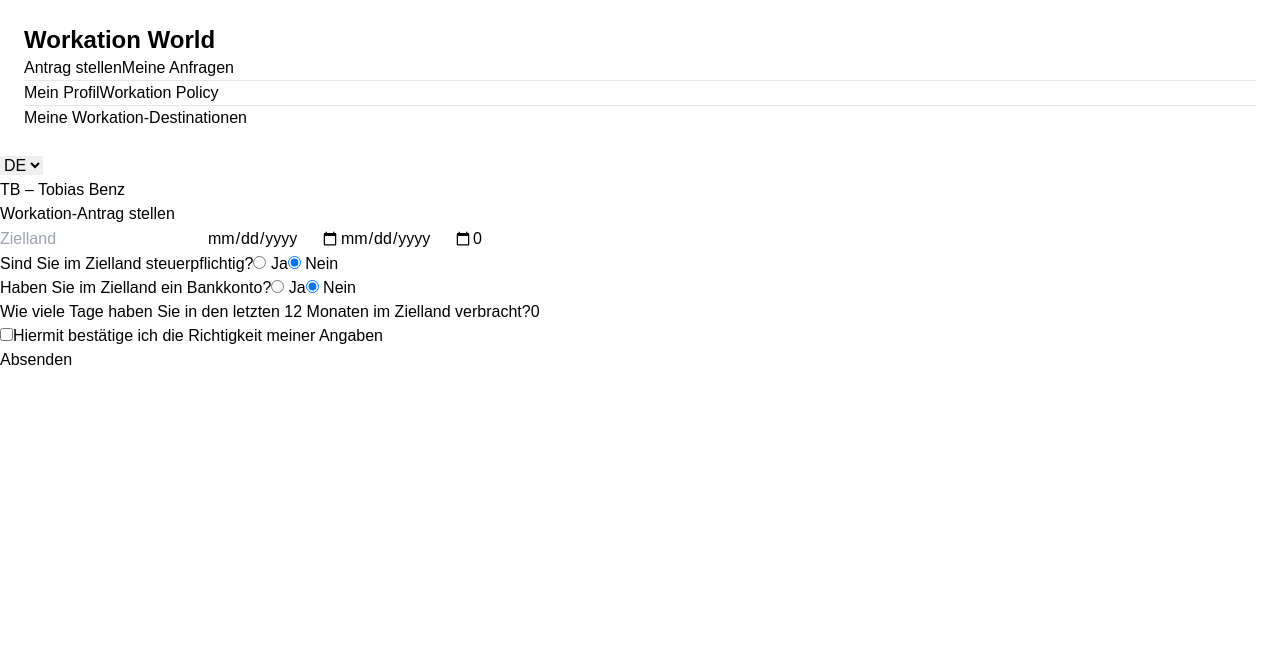
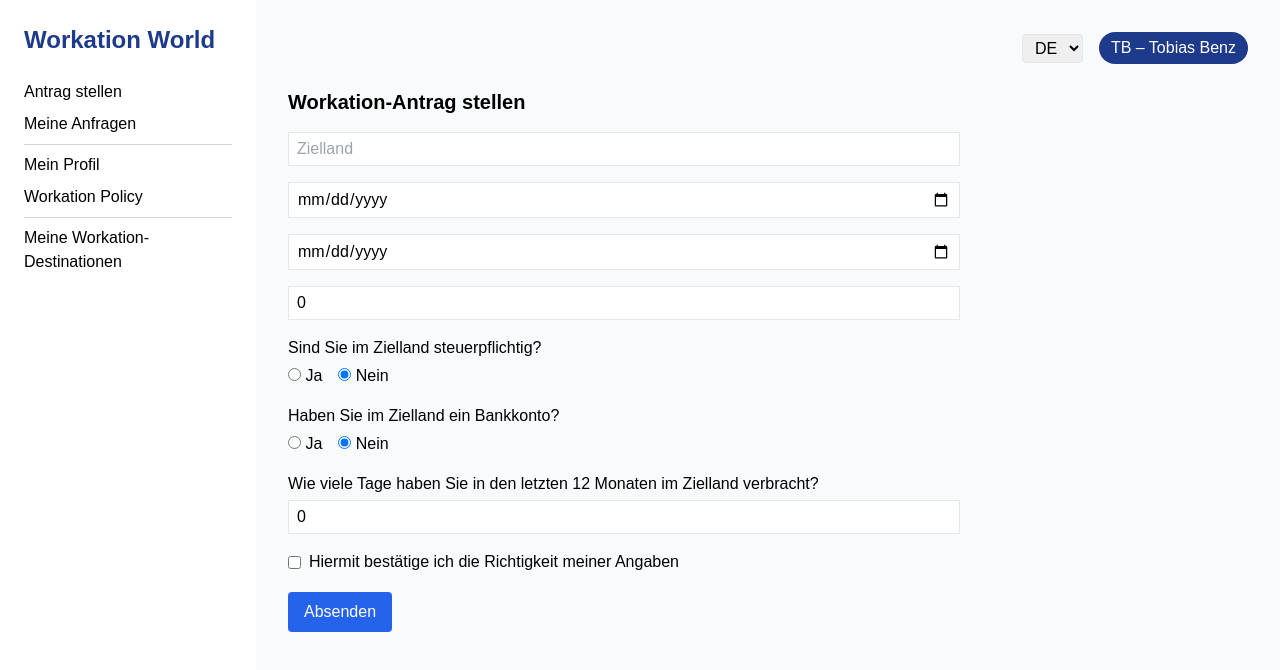
Before and after one commit to WorkationTobias/workation-prototype, a Next.js app: page / in a window 1280 px wide. Both pictures are taken after a click on the button "Antrag stellen". Shown: the top 670 px of the page. Built offline with nearby package versions, Linux system fonts and the light colour scheme.

Commit message:
Update index.js

```diff
--- a/pages/index.js
+++ b/pages/index.js
@@ -1,3 +1,173 @@
-import Home from "../Home"
+import Head from "next/head"
+import { useEffect, useState } from "react"
 
-export default Home
+export default function Home() {
+  const [activeTab, setActiveTab] = useState("antrag")
+  const [step, setStep] = useState(1)
+  const [form, setForm] = useState({
+    land: "",
+    start: "",
+    ende: "",
+    arbeitstage: 0,
+    steuerpflicht: false,
+    bankkonto: false,
+    tageVorher: 0,
+    bestaetigung: false
+  })
+  const [submitted, setSubmitted] = useState(false)
+  const [anfragen, setAnfragen] = useState([
+    {
+      land: "Kroatien",
+      start: "10.09.2024",
+      ende: "20.09.2024",
+      arbeitstage: 9,
+      risikobewertung: "In Bearbeitung",
+      genehmigung: "Ausstehend",
+      buchungscode: "ausstehend",
+      dokumente: "ausstehend"
+    },
+    {
+      land: "Spanien",
+      start: "21.10.2024",
+      ende: "05.11.2024",
+      arbeitstage: 12,
+      risikobewertung: "Kein Risiko",
+      genehmigung: "Genehmigt",
+      buchungscode: "WWES82631",
+      dokumente: "hier downloaden"
+    }
+  ])
+
+  const handleChange = (e) => {
+    const { name, value, type, checked } = e.target
+    if (type === "checkbox") {
+      setForm((prev) => ({ ...prev, [name]: checked }))
+    } else if (type === "radio") {
+      const parsed = value === "true"
+      setForm((prev) => ({ ...prev, [name]: parsed }))
+    } else {
+      setForm((prev) => ({ ...prev, [name]: value }))
+    }
+  }
+
+  const handleSubmit = (e) => {
+    e.preventDefault()
+    setSubmitted(true)
+    setAnfragen((prev) => [...prev, { ...form, risikobewertung: "In Bearbeitung", genehmigung: "Ausstehend", buchungscode: "ausstehend", dokumente: "ausstehend" }])
+    setForm({
+      land: "",
+      start: "",
+      ende: "",
+      arbeitstage: 0,
+      steuerpflicht: false,
+      bankkonto: false,
+      tageVorher: 0,
+      bestaetigung: false
+    })
+    setStep(1)
+    setActiveTab("meine-anfragen")
+  }
+
+  return (
+    <div className="flex min-h-screen">
+      <aside className="w-64 bg-white shadow-md p-6 space-y-2">
+        <h1 className="text-2xl font-bold text-blue-900 mb-6">Workation World</h1>
+        <div className="space-y-2">
+          <button onClick={() => setActiveTab("antrag-formular")} className="block w-full text-left">Antrag stellen</button>
+          <button onClick={() => setActiveTab("meine-anfragen")} className="block w-full text-left">Meine Anfragen</button>
+          <hr className="my-2 border-gray-300" />
+          <button onClick={() => setActiveTab("profil")} className="block w-full text-left">Mein Profil</button>
+          <button onClick={() => setActiveTab("policy")} className="block w-full text-left">Workation Policy</button>
+          <hr className="my-4 border-gray-300" />
+          <button onClick={() => setActiveTab("destinationen")} className="block w-full text-left">Meine Workation-Destinationen</button>
+        </div>
+      </aside>
+
+      <main className="flex-1 bg-gray-50 p-8">
+        <div className="flex justify-end items-center space-x-4 mb-6">
+          <select className="border px-2 py-1 rounded">
+            <option>DE</option>
+            <option>EN</option>
+          </select>
+          <div className="bg-blue-900 text-white px-3 py-1 rounded-full">TB – Tobias Benz</div>
+        </div>
+
+        {activeTab === "antrag-formular" && (
+          <div className="max-w-2xl">
+            <h2 className="text-xl font-semibold mb-4">Workation-Antrag stellen</h2>
+            <form onSubmit={handleSubmit} className="space-y-4">
+              <input name="land" placeholder="Zielland" value={form.land} onChange={handleChange} className="w-full border px-2 py-1" />
+              <input name="start" type="date" value={form.start} onChange={handleChange} className="w-full border px-2 py-1" />
+              <input name="ende" type="date" value={form.ende} onChange={handleChange} className="w-full border px-2 py-1" />
+              <input name="arbeitstage" type="number" placeholder="Arbeitstage" value={form.arbeitstage} onChange={handleChange} className="w-full border px-2 py-1" />
+
+              <div>
+                <label className="block mb-1">Sind Sie im Zielland steuerpflichtig?</label>
+                <label className="mr-4"><input type="radio" name="steuerpflicht" value="true" checked={form.steuerpflicht === true} onChange={handleChange} /> Ja</label>
+                <label><input type="radio" name="steuerpflicht" value="false" checked={form.steuerpflicht === false} onChange={handleChange} /> Nein</label>
+              </div>
+
+              <div>
+                <label className="block mb-1">Haben Sie im Zielland ein Bankkonto?</label>
+                <label className="mr-4"><input type="radio" name="bankkonto" value="true" checked={form.bankkonto === true} onChange={handleChange} /> Ja</label>
+                <label><input type="radio" name="bankkonto" value="false" checked={form.bankkonto === false} onChange={handleChange} /> Nein</label>
+              </div>
+
+              <div>
+                <label className="block mb-1">Wie viele Tage haben Sie in den letzten 12 Monaten im Zielland verbracht?</label>
+                <input name="tageVorher" type="number" value={form.tageVorher} onChange={handleChange} className="w-full border px-2 py-1" />
+              </div>
+
+              <div>
+                <label className="inline-flex items-center">
+                  <input name="bestaetigung" type="checkbox" checked={form.bestaetigung} onChange={handleChange} className="mr-2" />
+                  Hiermit bestätige ich die Richtigkeit meiner Angaben
+                </label>
+              </div>
+
+              <button type="submit" className="bg-blue-600 text-white px-4 py-2 rounded">Absenden</button>
+            </form>
+          </div>
+        )}
+
+        {activeTab === "meine-anfragen" && (
+          <div>
+            <h2 className="text-xl font-semibold mb-4">Meine Workation-Anfragen</h2>
+            <div className="bg-white rounded shadow p-4">
+              <table className="min-w-full table-auto text-sm">
+                <thead>
+                  <tr className="bg-gray-100 text-left">
+                    <th className="px-4 py-2">Startland</th>
+                    <th className="px-4 py-2">Zielland</th>
+                    <th className="px-4 py-2">Startdatum</th>
+                    <th className="px-4 py-2">Enddatum</th>
+                    <th className="px-4 py-2">Arbeitstage</th>
+                    <th className="px-4 py-2">Risikobewertung</th>
+                    <th className="px-4 py-2">Genehmigung</th>
+                    <th className="px-4 py-2">Buchungscode</th>
+                    <th className="px-4 py-2">Dokumente</th>
+                  </tr>
+                </thead>
+                <tbody>
+                  {anfragen.map((antrag, index) => (
+                    <tr key={index} className="border-t">
+                      <td className="px-4 py-2">Deutschland</td>
+                      <td className="px-4 py-2">{antrag.land}</td>
+                      <td className="px-4 py-2">{antrag.start}</td>
+                      <td className="px-4 py-2">{antrag.ende}</td>
+                      <td className="px-4 py-2">{antrag.arbeitstage}</td>
+                      <td className="px-4 py-2 text-blue-600">{antrag.risikobewertung}</td>
+                      <td className="px-4 py-2 text-yellow-600">{antrag.genehmigung}</td>
+                      <td className="px-4 py-2">{antrag.buchungscode}</td>
+                      <td className="px-4 py-2">{antrag.dokumente}</td>
+                    </tr>
+                  ))}
+                </tbody>
+              </table>
+            </div>
+          </div>
+        )}
+      </main>
+    </div>
+  )
+}
```
